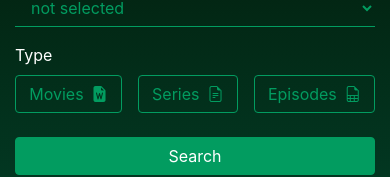
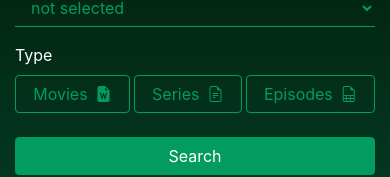
Before and after one commit to rufataliy/shoppies, a Next.js app: page / in a window 390 px wide. Shown: the part 229-406 px from the top of the page. Built offline with nearby package versions, Linux system fonts and the light colour scheme.

Commit message:
Made some responsive adjustments

```diff
--- a/components/Movie.tsx
+++ b/components/Movie.tsx
@@ -15,10 +15,12 @@ export const Movie: React.FC<Props> = ({ movie, nominate, canNominate }) => {
   return (
     <div className="d-flex flex-column align-items-center justify-content-between movie">
       <h5>{movie.Title}</h5>
-      <img
-        src={movie.Poster === "N/A" ? "/placeholder.svg" : movie.Poster}
-        alt={movie.Title}
-      />
+      <div className="w-100 h-75 overflow-hidden">
+        <img
+          src={movie.Poster === "N/A" ? "/placeholder.svg" : movie.Poster}
+          alt={movie.Title}
+        />
+      </div>
       <p>{movie.Year}</p>
       <div className="btn-group w-100">
         <Button
--- a/components/SearchForm.tsx
+++ b/components/SearchForm.tsx
@@ -101,7 +101,7 @@ export const SearchForm: React.FC<Props> = ({ onSubmit }) => {
                 <Form.Label htmlFor="type">Type</Form.Label>
                 <div className="d-flex">
                   <Form.Check
-                    className="p-0 mr-3 flex-grow-1"
+                    className="p-0 mr-md-3 mr-1 flex-grow-1"
                     id="type"
                     type="radio"
                   >
@@ -123,7 +123,7 @@ export const SearchForm: React.FC<Props> = ({ onSubmit }) => {
                     />
                   </Form.Check>
                   <Form.Check
-                    className="p-0 mr-3 flex-grow-1"
+                    className="p-0 mr-md-3 mr-1 flex-grow-1"
                     id="type-movies"
                     type="radio"
                   >
--- a/components/SideBar.tsx
+++ b/components/SideBar.tsx
@@ -27,10 +27,10 @@ export const SideBar = () => {
           {selectedMovie && (
             <>
               <div className="details p-3">
-                <div className="details-top d-flex justify-content-between">
+                <div className="details-top d-sm-flex justify-content-between">
                   <div className="details-about w-100">
                     <h2>{selectedMovie.Title}</h2>
-                    <h5 className="text-right">{selectedMovie.Year}</h5>
+                    <h5 className="text-sm-right">{selectedMovie.Year}</h5>
                     <p>
                       <strong>
                         <span className="text-highlight">Genre: </span>
@@ -72,7 +72,7 @@ export const SideBar = () => {
                       {selectedMovie.Writer}
                     </p>
                   </div>
-                  <div className="details-img pl-3 pb-3">
+                  <div className="details-img d-inline-block pl-sm-3 pb-3">
                     <img
                       src={
                         selectedMovie.Poster === "N/A"
```
